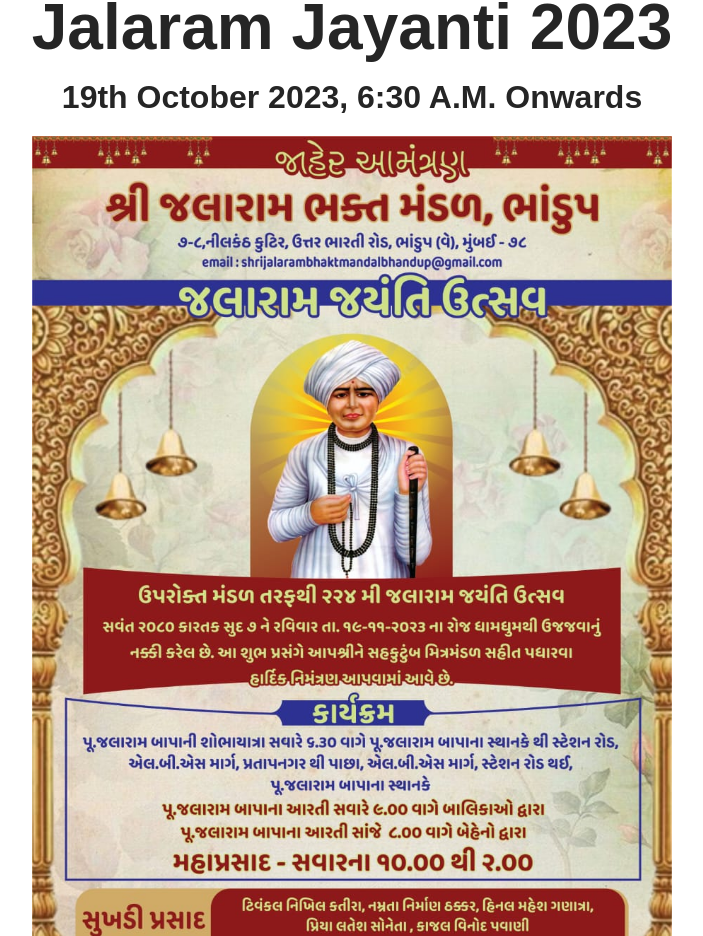
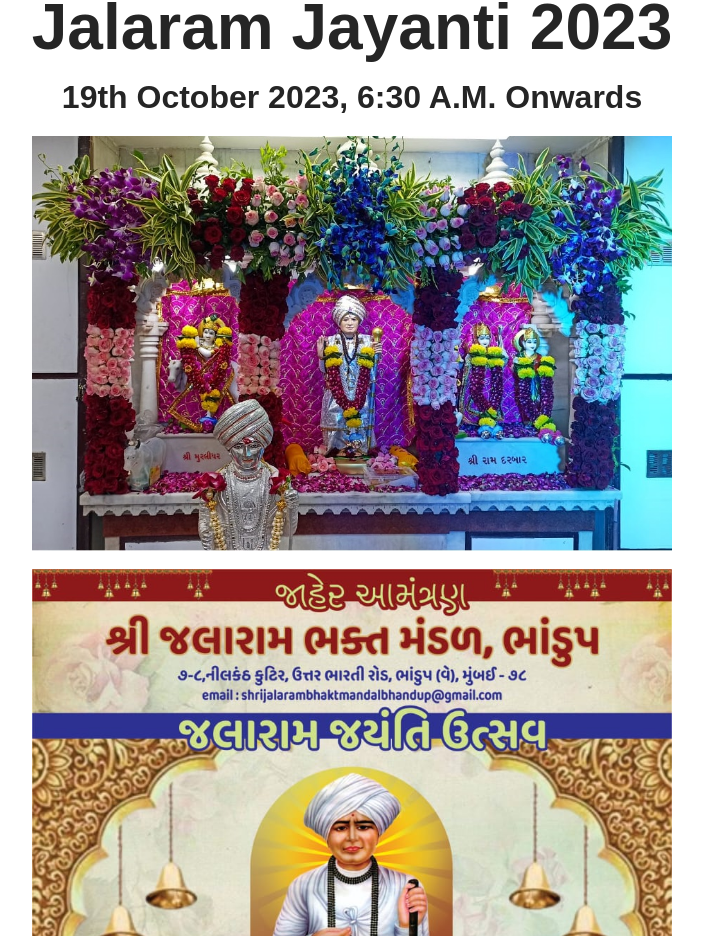
Before and after one commit to HardikShah563/jalaram_mandir, a React (Create React App) app: page / in a window 1280 px wide. Shown: the part 1826-2762 px from the top of the page, without its empty margins (288-991 px from the left). Built offline with nearby package versions, Linux system fonts and the light colour scheme; what to-words would draw is missing.

Commit message:
adding an image

```diff
--- a/src/pages/Home.jsx
+++ b/src/pages/Home.jsx
@@ -43,6 +43,17 @@ export default function Home() {
                         <div className="small-page">
                             <h1 className="subtitle txt-ctr">Jalaram Jayanti 2023</h1>
                             <h1 className="txt-ctr margin-top-bottom-20">19th October 2023, 6:30 A.M. Onwards</h1>
+                            <img
+                                className="mg-a-a event-banner-2023-img"
+                                src={
+                                    process.env.PUBLIC_URL +
+                                    "/Assets/event-banner-jalaram.jpg"
+                                }
+                                alt="jalaram jayanti 2023 banner"
+                            />
+
+                            <br />
+
                             <img
                                 className="mg-a-a event-banner-2023-img"
                                 src={
```
Also changed, not shown: public/Assets/event-banner-jalaram.jpg (added).
